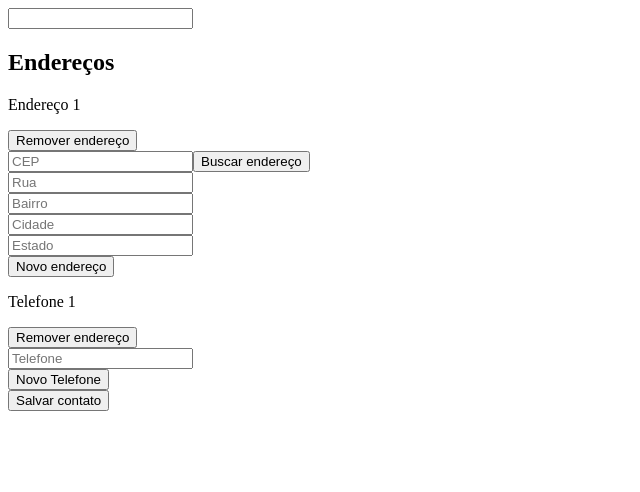
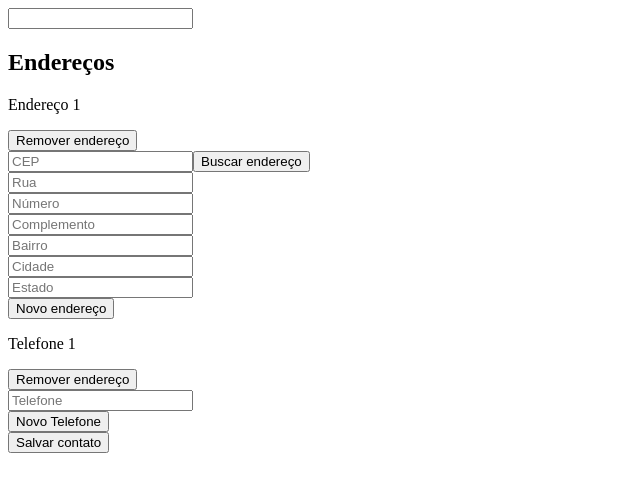
Before and after one commit to DouglasSantos94/vexpenses-contact-list, a React (Vite) app: page /add-contact in a window 1280 px wide. Shown: the top 492 px of the page, without its empty margins (0-640 px from the left). Built offline with nearby package versions, Linux system fonts and the light colour scheme.

Commit message:
feature: apply schemas on forms

```diff
--- a/src/pages/Contact/AddContact/AddressForm/index.tsx
+++ b/src/pages/Contact/AddContact/AddressForm/index.tsx
@@ -2,15 +2,15 @@ import React from "react";
 import { UseFieldArrayReturn, useFieldArray, useFormContext } from "react-hook-form";
 import { viaCep } from "../../../../services/viaCep";
 import { Contact } from "../../../../types/contact";
-
+import { Address } from "../../../../types/address";
 
 export const ContactAddressForm = () => {
   const form = useFormContext<Contact>();
   const addressesField: UseFieldArrayReturn<Contact> =
     useFieldArray<Contact>({
       control: form.control,
-      name: "addresses"
-    })
+      name: "addresses",
+    });
 
   const watchFieldArray = form.watch("addresses");
 
@@ -19,16 +19,18 @@ export const ContactAddressForm = () => {
       ...field,
       ...watchFieldArray[index]
     }
-  })
+  });
 
   const addNewAddress = () => {
     addressesField.append({
       cep: "",
       street: "",
+      number: "",
+      complement: "",
       neighborhood: "",
       city: "",
       state: "",
-    })
+    } as Address)
   }
 
   const removeAddress = (index: number) => {
@@ -42,9 +44,11 @@ export const ContactAddressForm = () => {
       .then(({data}) => {
         form.setValue(`addresses.${index}.street`, data.logradouro);
         form.setValue(`addresses.${index}.neighborhood`, data.bairro);
+        form.setValue(`addresses.${index}.neighborhood`, data.bairro);
         form.setValue(`addresses.${index}.city`, data.localidade);
         form.setValue(`addresses.${index}.state`, data.uf);
       });
+
 
 
   return (
@@ -63,6 +67,12 @@ export const ContactAddressForm = () => {
                 <input {...form.register(`addresses.${index}.street`)} placeholder="Rua" />
               </div>
               <div>
+                <input {...form.register(`addresses.${index}.number`)} placeholder="Número" />
+              </div>
+              <div>
+                <input {...form.register(`addresses.${index}.complement`)} placeholder="Complemento" />
+              </div>
+              <div>
                 <input {...form.register(`addresses.${index}.neighborhood`)} placeholder="Bairro" />
               </div>
               <div>
--- a/src/pages/Contact/EditContact/index.tsx
+++ b/src/pages/Contact/EditContact/index.tsx
@@ -2,8 +2,10 @@ import React from "react";
 import axios from "axios";
 import { useLocation } from "react-router-dom";
 import { useForm, UseFormReturn, UseFormProps } from "react-hook-form";
+import { yupResolver } from "@hookform/resolvers/yup";
 import { Form } from "../../../components/Form";
 import { Contact } from "../../../types/contact";
+import { formSchema } from "../../../schemas/formSchema";
 
 export const EditContact = () => {
   const location = useLocation();
@@ -12,6 +14,7 @@ export const EditContact = () => {
   const defaultValues = {id, name, addresses, phoneNumbers};
   const form: UseFormReturn<Contact, UseFormProps> = useForm<Contact>({
     defaultValues,
+    resolver: yupResolver(formSchema)
   });
 
   const submitForm = (form: Contact) => {
@@ -21,6 +24,8 @@ export const EditContact = () => {
       .then(r => console.log(r.status))
   }
 
+
+
   return (
     <Form form={form} submitForm={submitForm} isEdit />
   )
```
